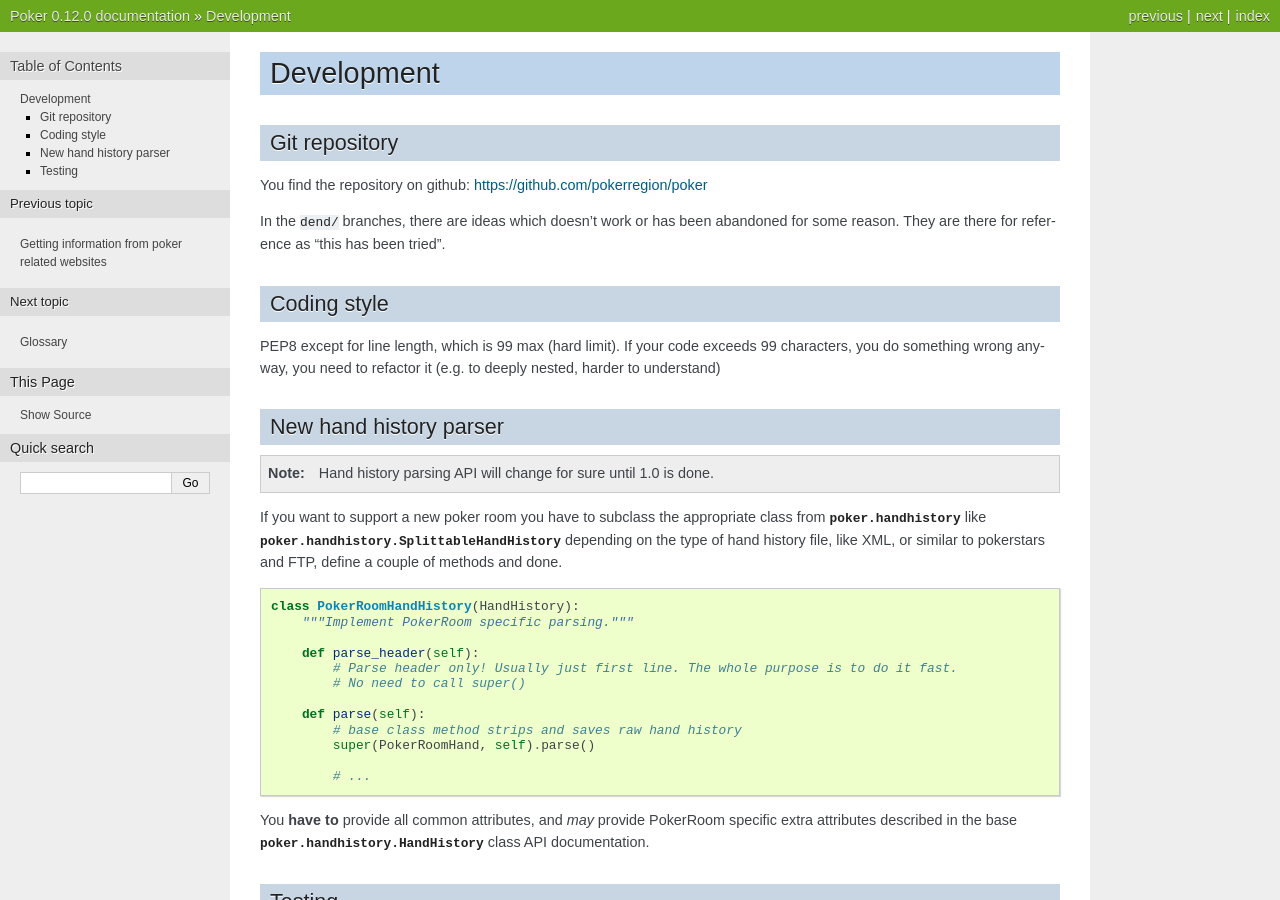
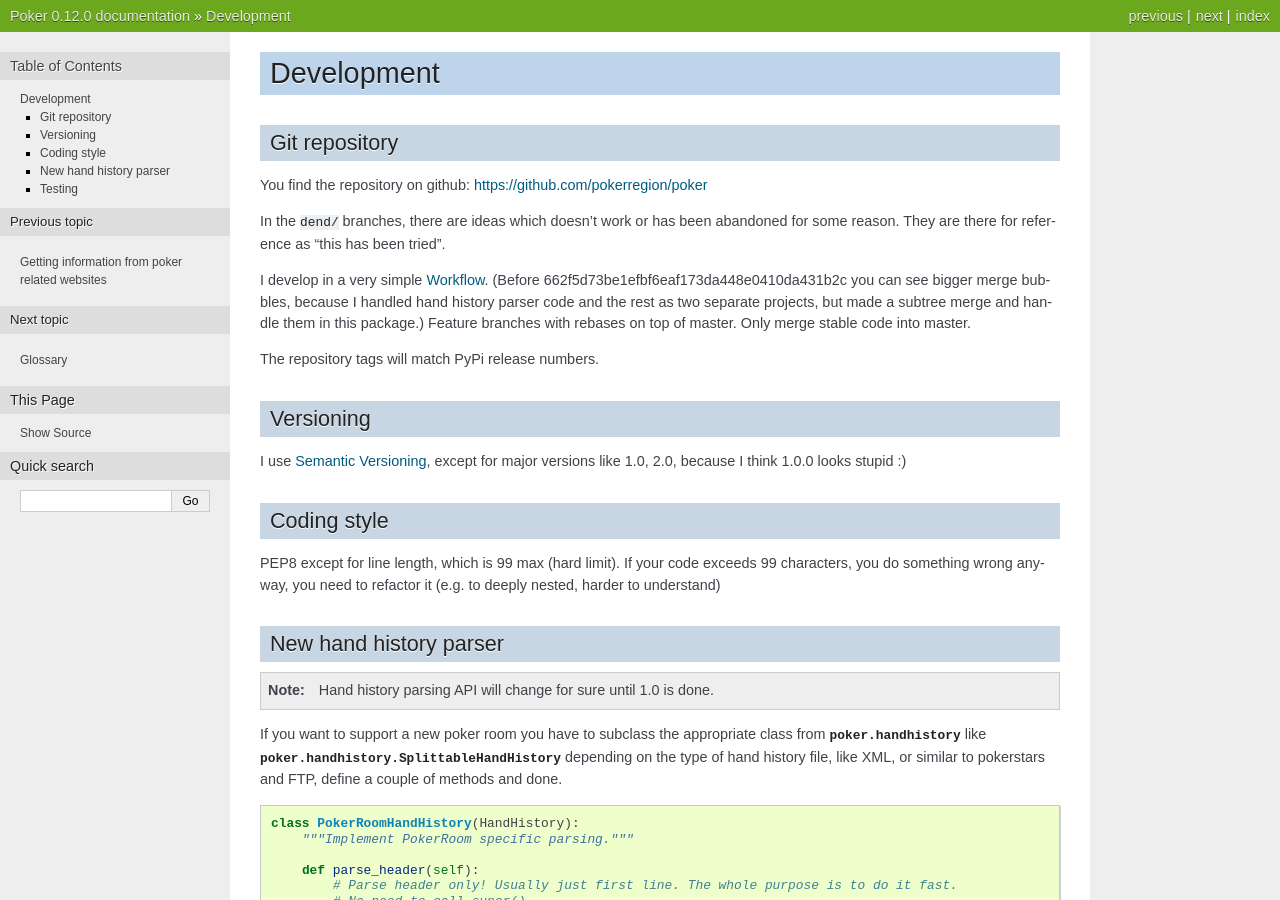
Before and after one commit to pokerregion/poker, a Sphinx documentation site: the page built from docs/development.rst, in a window 1280 px wide and 900 px high. Built offline with Sphinx 7.4.7, drawn with Linux system fonts in a browser that asks for light colours.

Commit message:
documenting development

```diff
--- a/docs/development.rst
+++ b/docs/development.rst
@@ -10,6 +10,21 @@ https://github.com/pokerregion/poker
 
 In the ``dend/`` branches, there are ideas which doesn't work or has been abandoned for some reason.
 They are there for reference as "this has been tried".
+
+I develop in a very simple `Workflow`_. (Before 662f5d73be1efbf6eaf173da448e0410da431b2c you can
+see bigger merge bubbles, because I handled hand history parser code and the rest as two separate
+projects, but made a subtree merge and handle them in this package.)
+Feature branches with rebases on top of master.
+Only merge stable code into master.
+
+The repository tags will match PyPi release numbers.
+
+
+Versioning
+----------
+
+I use `Semantic Versioning`_, except for major versions like 1.0, 2.0,
+because I think 1.0.0 looks stupid :)
 
 
 Coding style
@@ -83,4 +98,8 @@ and install `pytest`_ and run it directly::
 
 from the poker module directory and `pytest`_ will automatically pick up all unit tests.
 
+
+
 .. _pytest: http://pytest.org/
+.. _Workflow: https://guides.github.com/introduction/flow/index.html
+.. _Semantic Versioning: http://semver.org/
```
